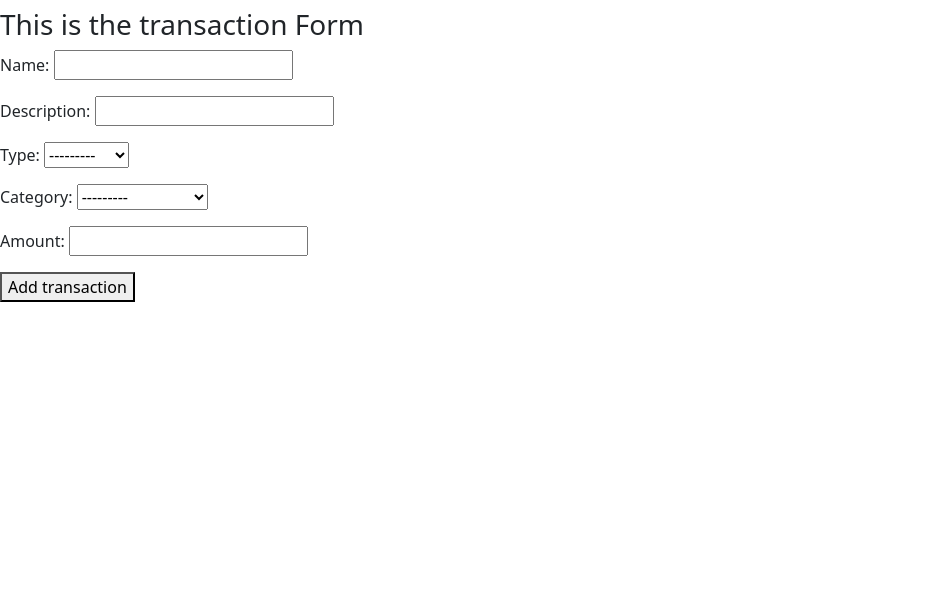
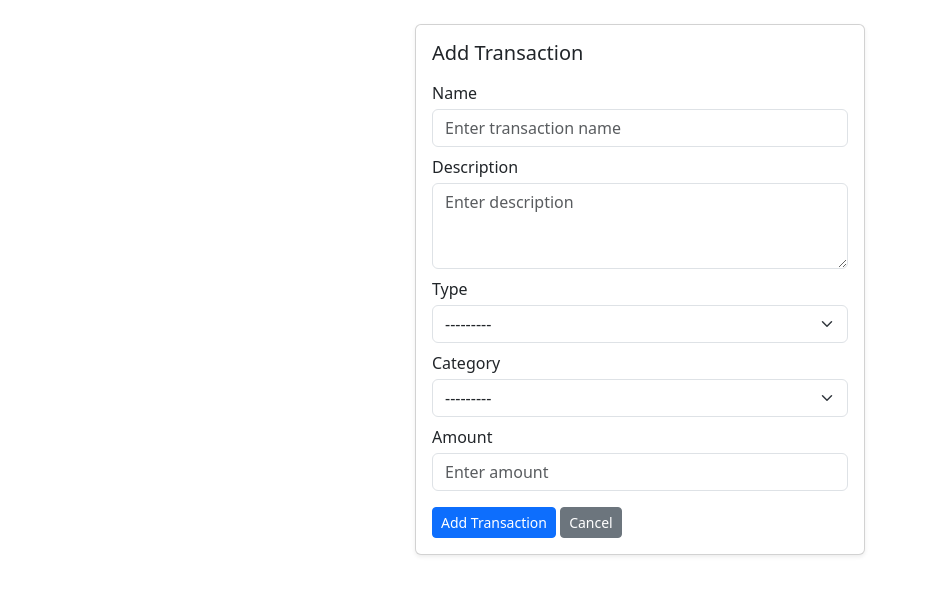
Before and after one commit to HariSirikonda/Fortune, a Django app: page /addTransaction/ in a window 1280 px wide. Shown: the part 56-651 px from the top of the page, without its empty margins (0-928 px from the left). Run offline with Django 5.2, Linux system fonts and the light colour scheme.

Commit message:
added template for the transactions

```diff
--- a/core/forms.py
+++ b/core/forms.py
@@ -1,7 +1,42 @@
 from django import forms
 from .models import Transaction
 
+
 class TransactionForm(forms.ModelForm):
+
     class Meta:
         model = Transaction
-        fields = ['name', "description", "type", "category", "amount"]
+
+        fields = [
+            'name',
+            'description',
+            'type',
+            'category',
+            'amount'
+        ]
+
+        widgets = {
+            'name': forms.TextInput(attrs={
+                'class': 'form-control',
+                'placeholder': 'Enter transaction name'
+            }),
+
+            'description': forms.Textarea(attrs={
+                'class': 'form-control',
+                'placeholder': 'Enter description',
+                'rows': 3
+            }),
+
+            'type': forms.Select(attrs={
+                'class': 'form-select'
+            }),
+
+            'category': forms.Select(attrs={
+                'class': 'form-select'
+            }),
+
+            'amount': forms.NumberInput(attrs={
+                'class': 'form-control',
+                'placeholder': 'Enter amount'
+            }),
+        }
--- a/core/templates/core/transactionPage.html
+++ b/core/templates/core/transactionPage.html
@@ -1,16 +1,53 @@
 {% extends 'main.html' %}
+
 {% block content %}
-<main>
 
-    <body>
-        <h3>This is the transaction Form</h3>
-        <form method="POST">
-            {% csrf_token %}
+<div class="container mt-4">
+    <div class="card shadow-sm" style="max-width: 450px; margin: auto;">
+        <div class="card-body p-3">
 
-            {{form.as_p}}
-            <button type="submit">Add transaction</button>
-        </form>
-    </body>
-</main>
+            <h5 class="mb-3">Add Transaction</h5>
+
+            <form method="POST">
+                {% csrf_token %}
+
+                <div class="mb-2">
+                    <label class="form-label mb-1">Name</label>
+                    {{ form.name }}
+                </div>
+
+                <div class="mb-2">
+                    <label class="form-label mb-1">Description</label>
+                    {{ form.description }}
+                </div>
+
+                <div class="mb-2">
+                    <label class="form-label mb-1">Type</label>
+                    {{ form.type }}
+                </div>
+
+                <div class="mb-2">
+                    <label class="form-label mb-1">Category</label>
+                    {{ form.category }}
+                </div>
+
+                <div class="mb-3">
+                    <label class="form-label mb-1">Amount</label>
+                    {{ form.amount }}
+                </div>
+
+                <button type="submit" class="btn btn-primary btn-sm">
+                    Add Transaction
+                </button>
+
+                <a href="{% url 'home' %}" class="btn btn-secondary btn-sm">
+                    Cancel
+                </a>
+
+            </form>
+
+        </div>
+    </div>
+</div>
 
 {% endblock content %}
--- a/core/views.py
+++ b/core/views.py
@@ -16,7 +16,7 @@ def addTransaction(request):
 
         if form.is_valid():
             form.save()
-            return redirect('core/home')
+            return redirect('home')
     else:
         form = TransactionForm()
     return render(request, 'core/transactionPage.html', {'form': form})
```
Also changed, not shown: db.sqlite3.
